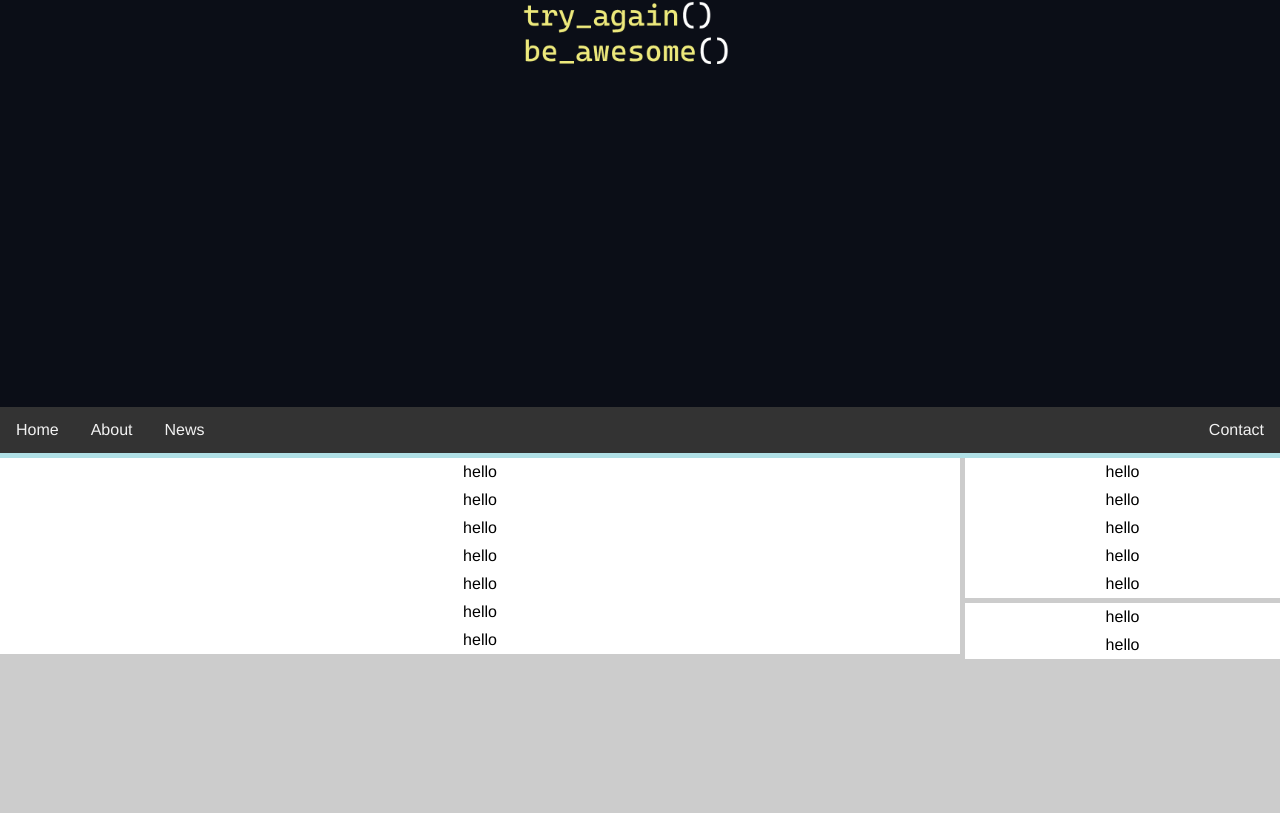
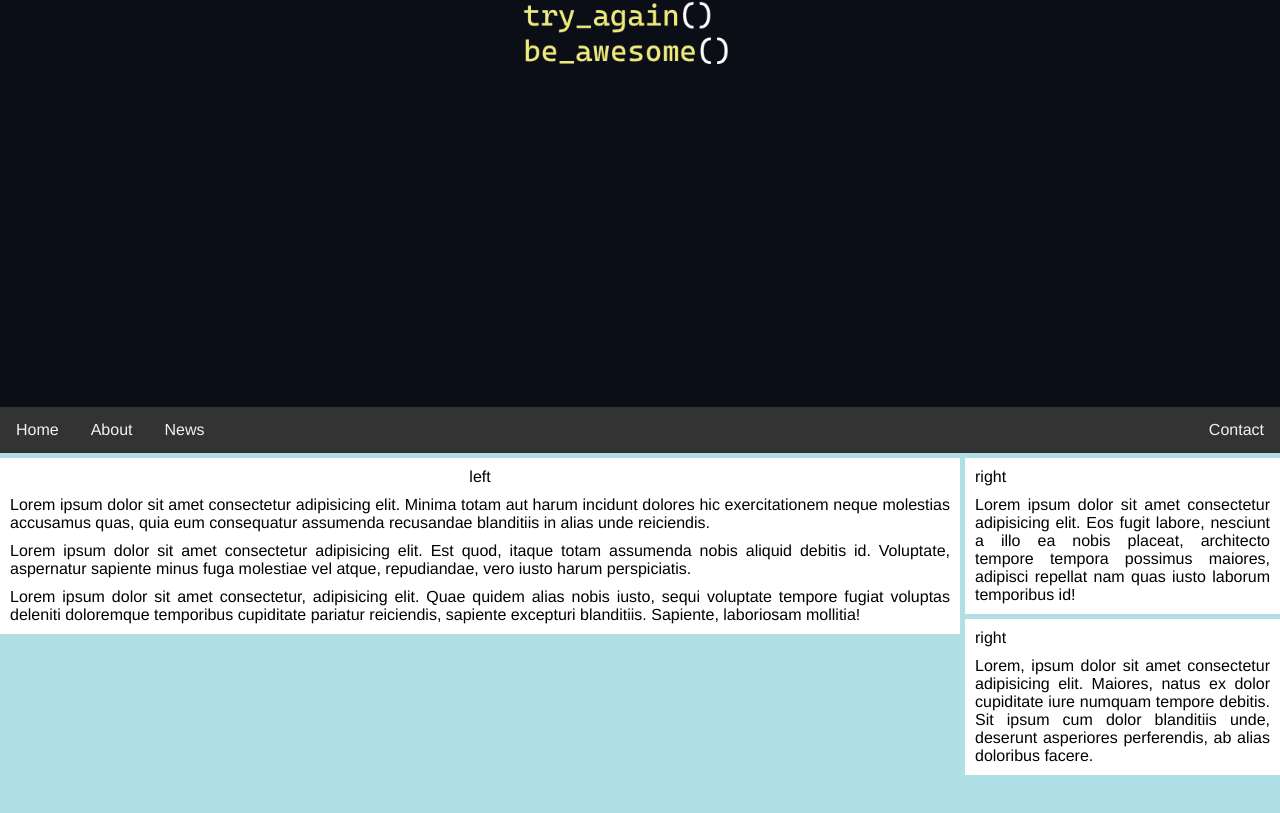
Before and after one commit to nutnut03/nut-github, a plain HTML site: page index.html in a window 1280 px wide. Shown: the part 393-1206 px from the top of the page. Drawn offline with Linux system fonts and the light colour scheme.

Commit message:
update for today -

```diff
--- a/index.html
+++ b/index.html
@@ -25,32 +25,25 @@
   <div class="container2">
     <div class="left">
       <div class="card">
-        <p>hello</p>
-        <p>hello</p>
-        <p>hello</p>
-        <p>hello</p>
-        <p>hello</p>
-        <p>hello</p>
-        <p>hello</p>
+        <p style="text-align: center;">left</p>
+        <p>Lorem ipsum dolor sit amet consectetur adipisicing elit. Minima totam aut harum incidunt dolores hic exercitationem neque molestias accusamus quas, quia eum consequatur assumenda recusandae blanditiis in alias unde reiciendis.</p>
+        <p>Lorem ipsum dolor sit amet consectetur adipisicing elit. Est quod, itaque totam assumenda nobis aliquid debitis id. Voluptate, aspernatur sapiente minus fuga molestiae vel atque, repudiandae, vero iusto harum perspiciatis.</p>
+        <p>Lorem ipsum dolor sit amet consectetur, adipisicing elit. Quae quidem alias nobis iusto, sequi voluptate tempore fugiat voluptas deleniti doloremque temporibus cupiditate pariatur reiciendis, sapiente excepturi blanditiis. Sapiente, laboriosam mollitia!</p>
       </div>
-
     </div>
 
     <div class="right">
       <div class="card">
-        <p>hello</p>
-        <p>hello</p>
-        <p>hello</p>
-        <p>hello</p>
-        <p>hello</p>
+        <p>right</p>
+        <p>Lorem ipsum dolor sit amet consectetur adipisicing elit. Eos fugit labore, nesciunt a illo ea nobis placeat, architecto tempore tempora possimus maiores, adipisci repellat nam quas iusto laborum temporibus id!</p>
       </div>
 
     </div>
 
     <div class="other">
       <div class="card">
-        <p>hello</p>
-        <p>hello</p>
+        <p>right</p>
+        <p>Lorem, ipsum dolor sit amet consectetur adipisicing elit. Maiores, natus ex dolor cupiditate iure numquam tempore debitis. Sit ipsum cum dolor blanditiis unde, deserunt asperiores perferendis, ab alias doloribus facere.</p>
       </div>
     </div>
   </div>
--- a/style.css
+++ b/style.css
@@ -19,43 +19,6 @@ body {
   background-repeat: no-repeat;
   background-position: center;
 }
-
-.container2 {
-  margin-top: 5px;
-  background-color: #ccc;
-  height: 100vh;
-}
-
-.container2 p {
-  text-align: center;
-  padding: 5px;
-}
-
-.left {
-  float: left;
-  width: 75%;
-}
-
-.right {
-  float: left;
-  width: 25%;
-  padding-left: 5px;
-}
-
-.other {
-  float: left;
-  width: 25%;
-  margin-top: 5px;
-  padding-left: 5px;
-}
-
-.card {
-  background-color: white;
-}
-
-
-
-
 /* Style the top navigation bar */
 nav {
   position: sticky;
@@ -82,3 +45,40 @@ nav {
   background-color: #ddd;
   color: black;
 }
+
+
+.container2 {
+  margin-top: 5px;
+  height: 100vh;
+}
+
+.container2 p {
+  padding: 5px;
+}
+
+.left {
+  float: left;
+  width: 75%;
+
+
+}
+
+.right {
+  float: left;
+  width: 25%;
+  padding-left: 5px;
+}
+
+.other {
+  float: left;
+  width: 25%;
+  margin-top: 5px;
+  padding-left: 5px;
+}
+
+.card {
+  background-color: white;
+  padding: 5px;
+  text-align: justify;
+
+}
```
